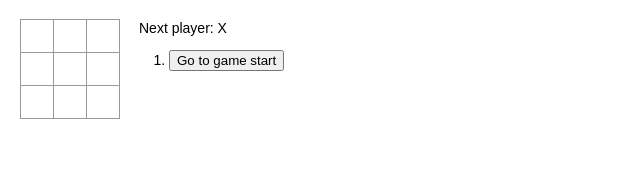
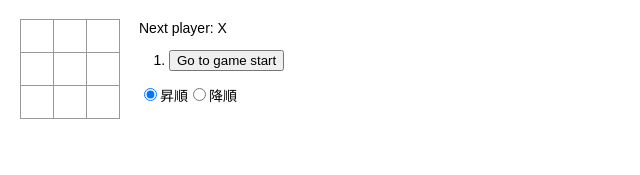
Before and after one commit to iridon0920/react_tutorial, a React (Create React App) app: page / in a window 1280 px wide. Shown: the top 175 px of the page, without its empty margins (0-640 px from the left). Built offline with nearby package versions, Linux system fonts and the light colour scheme.

Commit message:
[追加] 昇順/降順ラジオボタン

```diff
--- a/src/index.tsx
+++ b/src/index.tsx
@@ -51,6 +51,7 @@ class Game extends React.Component<
     history: { squares: string[]; position: { col?: number; row?: number } }[];
     stepNumber: number;
     xIsNext: boolean;
+    ascOrder: boolean;
   }
 > {
   constructor(props: unknown) {
@@ -64,6 +65,7 @@ class Game extends React.Component<
       ],
       stepNumber: 0,
       xIsNext: true,
+      ascOrder: true,
     };
   }
 
@@ -103,6 +105,12 @@ class Game extends React.Component<
     });
   }
 
+  private sortChange(e: React.ChangeEvent<HTMLInputElement>) {
+    const ascOrder = e.target.value === "asc";
+    console.log(ascOrder)
+    this.setState({ ascOrder: ascOrder });
+  }
+
   render() {
     const history = this.state.history;
     const current = history[this.state.stepNumber];
@@ -140,6 +148,26 @@ class Game extends React.Component<
         <div className="game-info">
           <div>{status}</div>
           <ol>{moves}</ol>
+          <div>
+            <label>
+              <input
+                type="radio"
+                value="asc"
+                onChange={e => this.sortChange(e)}
+                checked={this.state.ascOrder}
+              />
+              昇順
+            </label>
+            <label>
+              <input
+                type="radio"
+                value="desc"
+                onChange={e => this.sortChange(e)}
+                checked={!this.state.ascOrder}
+              />
+              降順
+            </label>
+          </div>
         </div>
       </div>
     );
```
